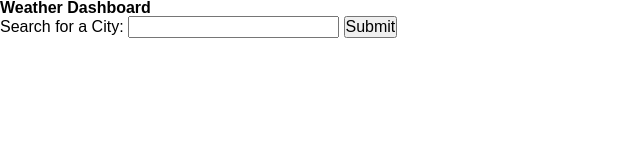
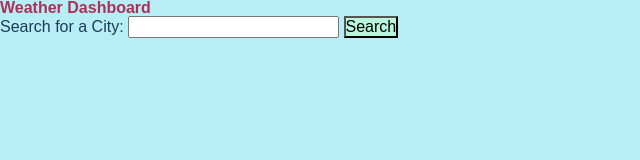
Before and after one commit to NabhahnK/weather-page, a plain HTML site: page index.html in a window 1280 px wide. Shown: the whole page, without its empty margins (0-640 px from the left). Drawn offline with Linux system fonts and the light colour scheme.

Commit message:
made colors in css variables and changed input to button

```diff
--- a/assets/css/style.css
+++ b/assets/css/style.css
@@ -0,0 +1,19 @@
+:root {
+    --main: #b7eef5;
+    --card: #B7F5DD;
+    --tiles: #AA3159;
+    --text: #1E3B56;
+}
+
+body {
+    background-color: var(--main);
+    color: var(--text)
+}
+
+h1 {
+    color: var(--tiles);
+}
+
+button {
+    background-color: var(--card);
+}
--- a/index.html
+++ b/index.html
@@ -21,7 +21,7 @@
                 <form>
                     <label for="cityname">Search for a City:</label>
                     <input type="text" id="cityname" name="cityname">
-                    <input type="submit" value="Submit">
+                    <button type = "button">Search</button>
                 </form>
             </section>
 
```
